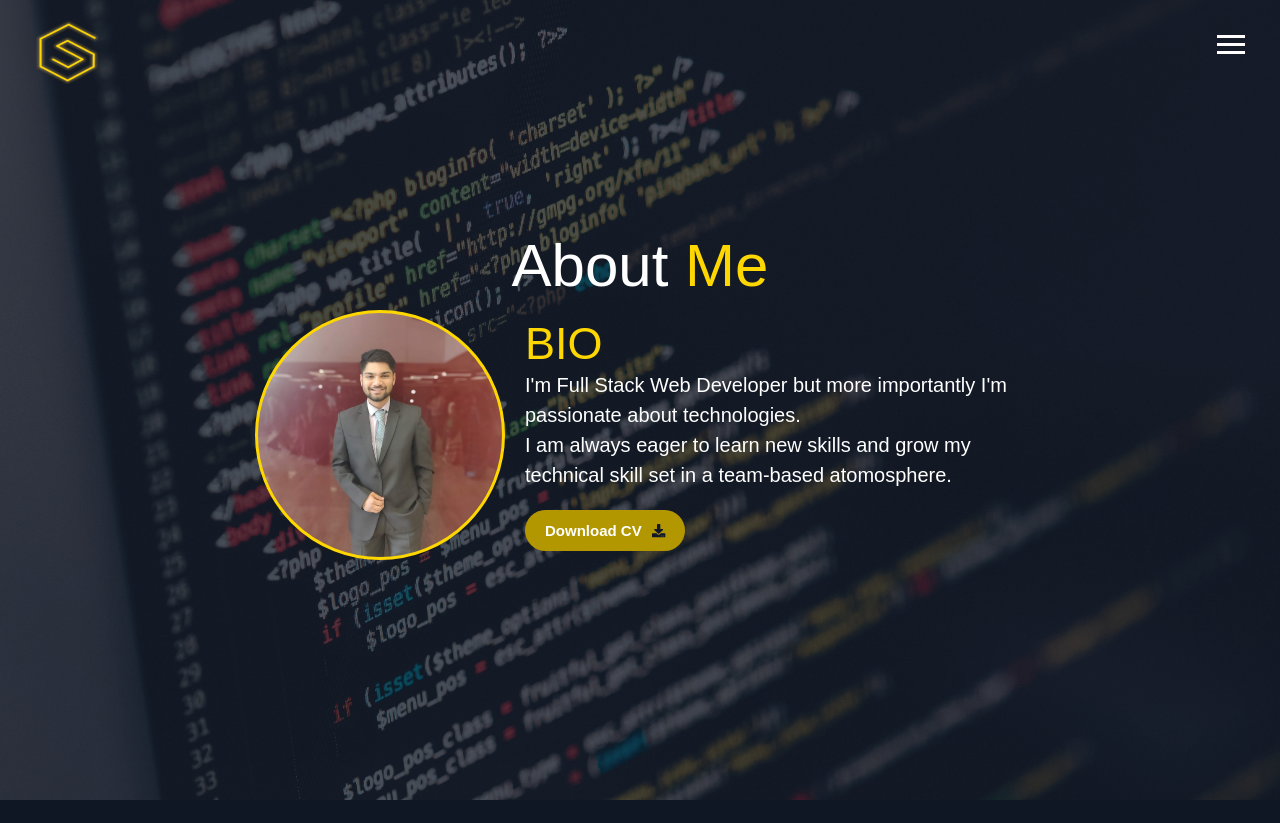
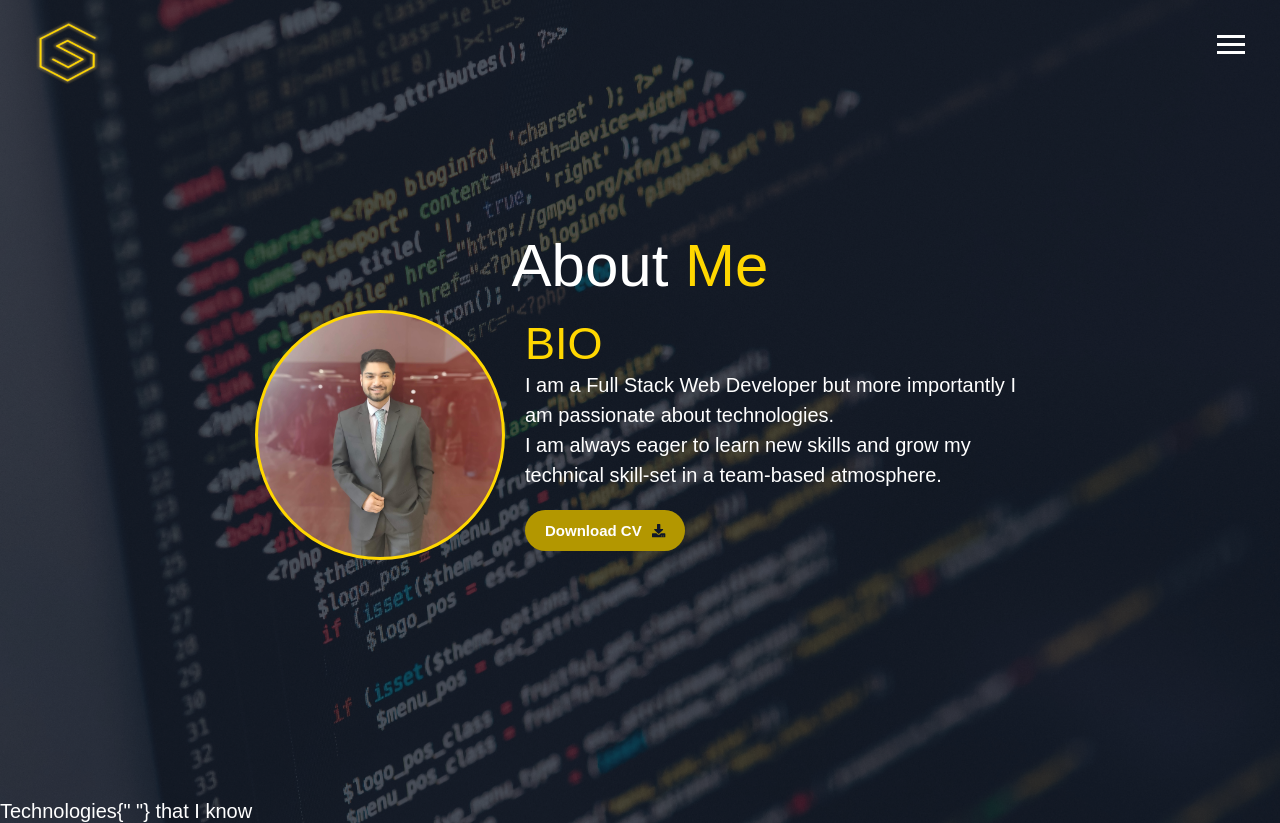
Before and after one commit to SwastikSonkusare/Portfolio-Website, a React (Create React App) app: page /about in a window 1280 px wide. Before the commit the page ends 800 px from the top, so only its background shows below. Built offline with nearby package versions, Linux system fonts and the light colour scheme; what react-toast-notifications would draw is missing.

Commit message:
made changes in about screen

```diff
--- a/package.json
+++ b/package.json
@@ -11,6 +11,7 @@
     "@testing-library/jest-dom": "^5.11.4",
     "@testing-library/react": "^11.1.0",
     "@testing-library/user-event": "^12.1.10",
+    "axios": "^0.21.4",
     "dotenv": "^10.0.0",
     "emailjs-com": "^3.2.0",
     "node-sass": "4.14.1",
--- a/public/index.html
+++ b/public/index.html
@@ -13,5 +13,9 @@
   <body id="bg-img">
     <noscript>You need to enable JavaScript to run this app.</noscript>
     <div id="root"></div>
+    <h1 className="home__heading">
+      Technologies{" "}
+      <span className="home__heading--secondary">that I know</span>
+    </h1>
   </body>
 </html>
--- a/src/components/About/About.js
+++ b/src/components/About/About.js
@@ -9,16 +9,15 @@ const About = () => {
       <h1 className="home__heading">
         About <span className="home__heading--secondary">Me</span>
       </h1>
-      {/* <h2 className="home__sub-heading">Web Developer</h2> */}
       <div className="about__info">
         <div className="menu__portrait"></div>
         <div className="about__bio">
           <h3 className="home__heading--secondary">Bio</h3>
           <p>
-            I'm Full Stack Web Developer but more importantly I'm passionate
+            I am a Full Stack Web Developer but more importantly I am passionate
             about technologies.
             <br />I am always eager to learn new skills and grow my technical
-            skill set in a team-based atomosphere.
+            skill-set in a team-based atmosphere.
           </p>
           <Button />
         </div>
```
Also changed, not shown: src/components/Home/Home.js (+23 -0 lines), 1 other file (tests, documents, lock files or other folders).
